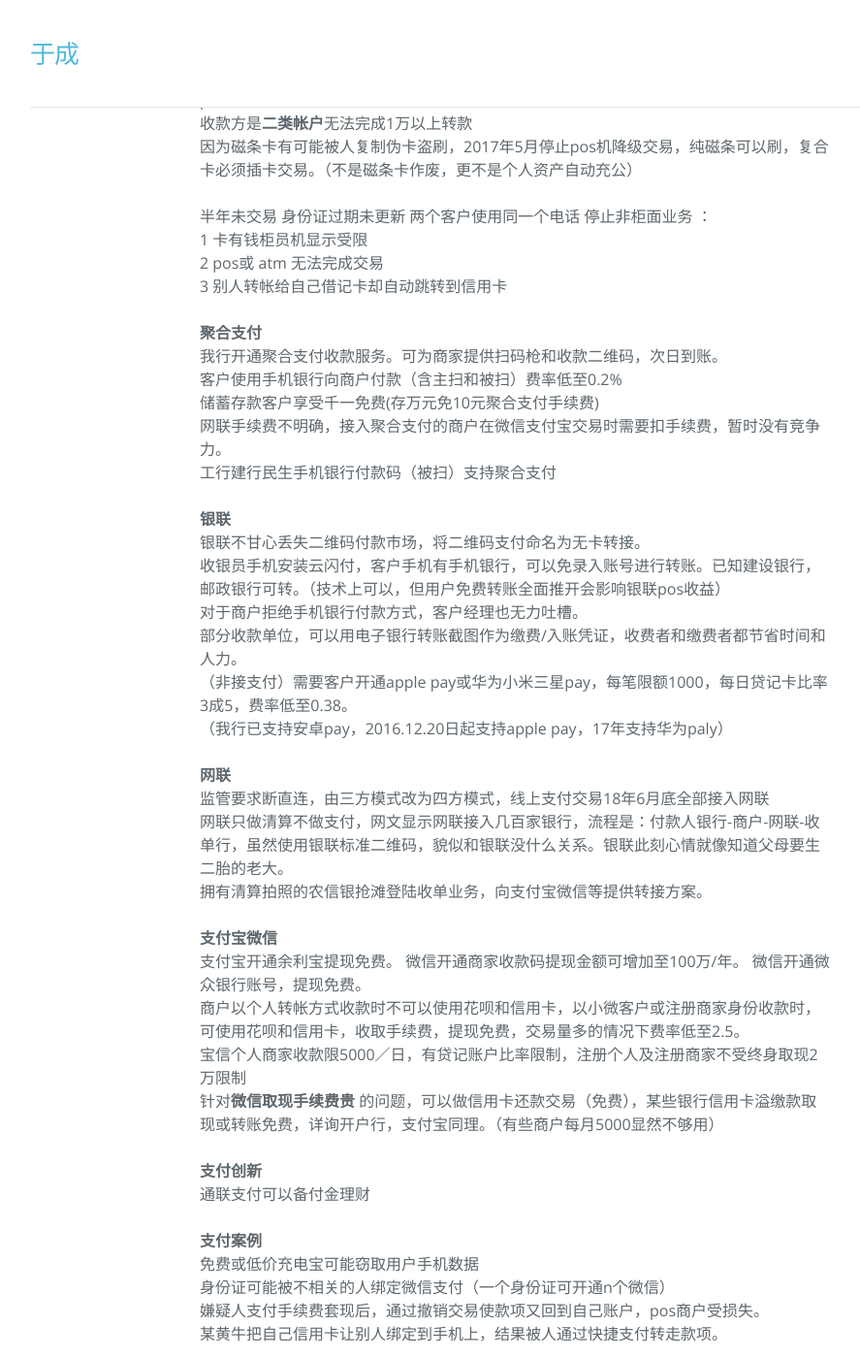
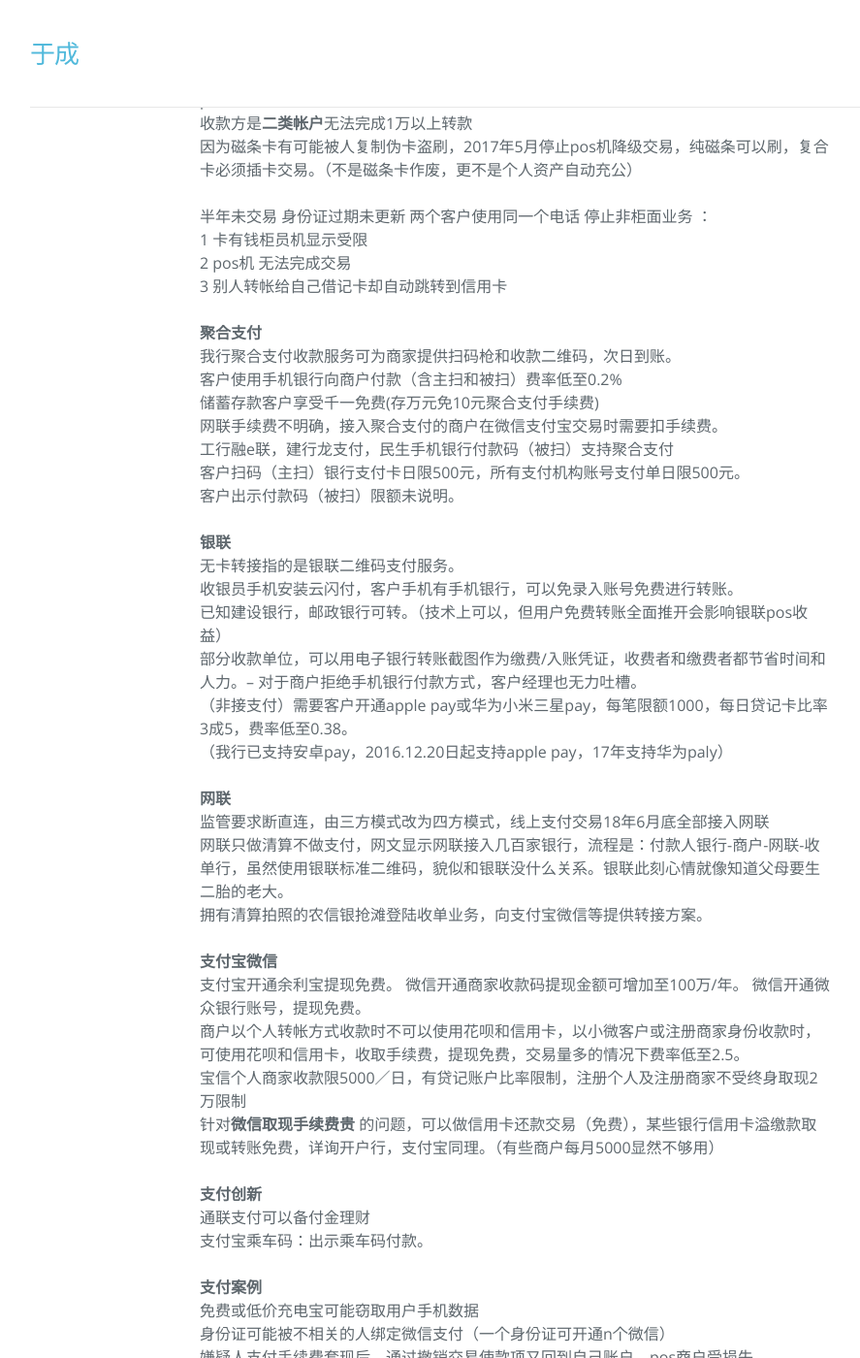
Before and after one commit to hebbank/jekyll, a Jekyll site: the page built from _posts/2017-05-01-xg.md, in a window 1280 px wide and 1400 px high, scrolled down 263 px. Shown: the whole window at 97% size, without its empty margins (109-996 px from the left). Built offline with Jekyll 4.4.1, drawn with Linux system fonts in a browser that asks for light colours; nearby versions of some CDN libraries.

Commit message:
Update 相关信息

```diff
--- a/_posts/2017-05-01-xg.md
+++ b/_posts/2017-05-01-xg.md
@@ -11,21 +11,23 @@ pos收款用的活期账户必须是一类卡，以前有账户的需要销户
 
 半年未交易 身份证过期未更新 两个客户使用同一个电话 停止非柜面业务 ：
 1 卡有钱柜员机显示受限
-2 pos或 atm 无法完成交易
+2 pos机 无法完成交易
 3 别人转帐给自己借记卡却自动跳转到信用卡
 
   **聚合支付**
-我行开通聚合支付收款服务。可为商家提供扫码枪和收款二维码，次日到账。
+我行聚合支付收款服务可为商家提供扫码枪和收款二维码，次日到账。
 客户使用手机银行向商户付款（含主扫和被扫）费率低至0.2%
 储蓄存款客户享受千一免费(存万元免10元聚合支付手续费)
-网联手续费不明确，接入聚合支付的商户在微信支付宝交易时需要扣手续费，暂时没有竞争力。
-工行建行民生手机银行付款码（被扫）支持聚合支付
+网联手续费不明确，接入聚合支付的商户在微信支付宝交易时需要扣手续费。
+工行融e联，建行龙支付，民生手机银行付款码（被扫）支持聚合支付
+客户扫码（主扫）银行支付卡日限500元，所有支付机构账号支付单日限500元。
+客户出示付款码（被扫）限额未说明。
 
  **银联**
- 银联不甘心丢失二维码付款市场，将二维码支付命名为无卡转接。
- 收银员手机安装云闪付，客户手机有手机银行，可以免录入账号进行转账。已知建设银行，邮政银行可转。（技术上可以，但用户免费转账全面推开会影响银联pos收益）
- 对于商户拒绝手机银行付款方式，客户经理也无力吐槽。
- 部分收款单位，可以用电子银行转账截图作为缴费/入账凭证，收费者和缴费者都节省时间和人力。
+ 无卡转接指的是银联二维码支付服务。
+ 收银员手机安装云闪付，客户手机有手机银行，可以免录入账号免费进行转账。
+ 已知建设银行，邮政银行可转。（技术上可以，但用户免费转账全面推开会影响银联pos收益）
+ 部分收款单位，可以用电子银行转账截图作为缴费/入账凭证，收费者和缴费者都节省时间和人力。-- 对于商户拒绝手机银行付款方式，客户经理也无力吐槽。
  （非接支付）需要客户开通apple pay或华为小米三星pay，每笔限额1000，每日贷记卡比率3成5，费率低至0.38。
  （我行已支持安卓pay，2016.12.20日起支持apple pay，17年支持华为paly）
 
@@ -42,6 +44,7 @@ pos收款用的活期账户必须是一类卡，以前有账户的需要销户
 
 **支付创新**
 通联支付可以备付金理财
+支付宝乘车码：出示乘车码付款。
 
 **支付案例**
 免费或低价充电宝可能窃取用户手机数据
```
